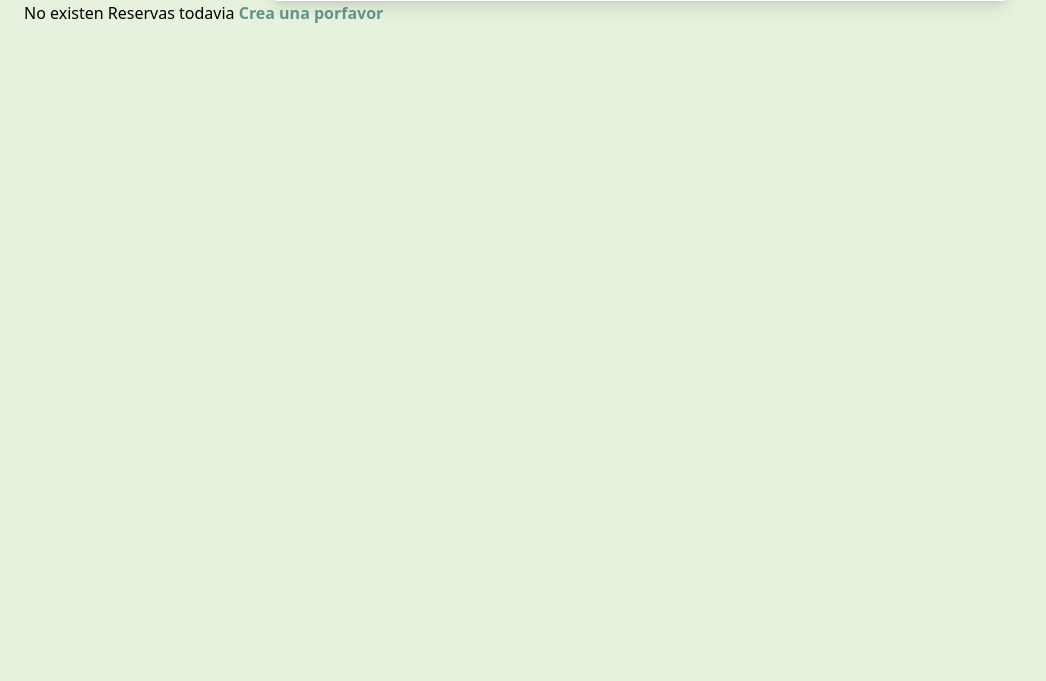
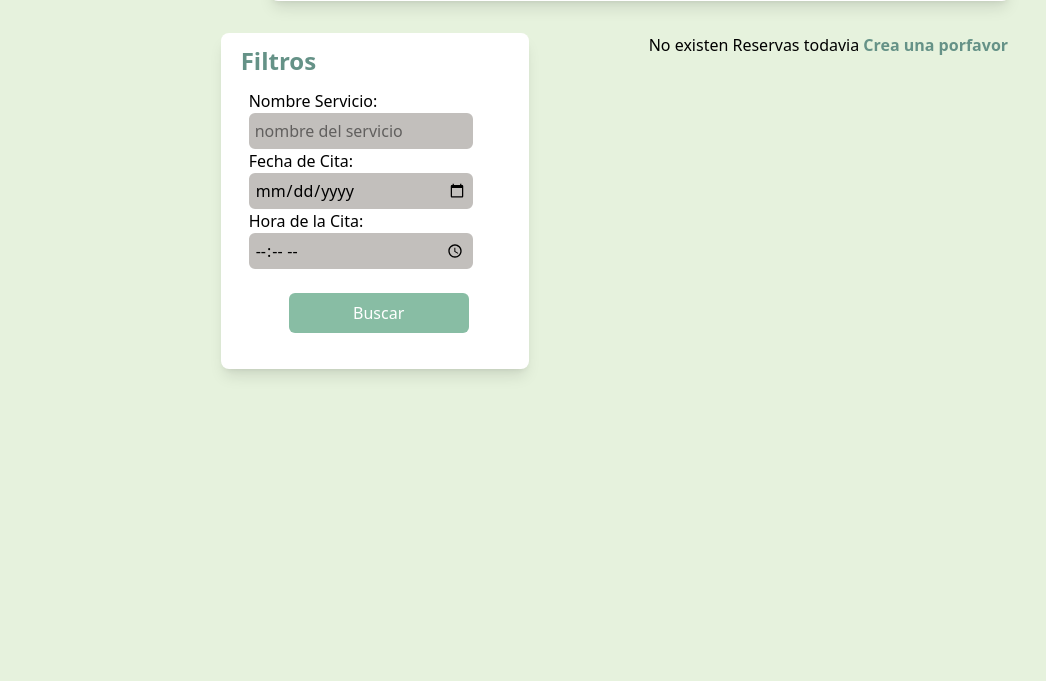
Before and after one commit to yUMIP04/PlataformReservas-AgendaServicios, a Django app: template templates/booking/mis_reservas.html in a window 1280 px wide. Shown: the part 175-856 px from the top of the page, without its empty margins (0-1046 px from the left). Run offline with Django 5.2, Linux system fonts and the light colour scheme; the template is opened without the code that fills it, so the values that code supplies are empty; some libraries are stand-ins or nearby versions; some web fonts are replaced.

Commit message:
-Terminando el frontend del formulario de filtros para el apartado de mis reservas(apunto de iniciar backend).

```diff
--- a/templates/booking/mis_reservas.html
+++ b/templates/booking/mis_reservas.html
@@ -21,8 +21,39 @@
 </div>
 </div>
 
-<!--🌟Muestra de Reservas-->
+<!--🌟MUESTRA DE RESERVAS-->
+<div class="Muestra-MisReservas flex flex-row justify-center mt-8 gap-30">
 
+<!--🌟Filtros-->
+<div class="Filtros bg-white rounded-lg w-1/4 shadow-lg">
+
+    <div class="Titulo-filtros mt-3 text-[Roboto] ml-5 text-[#659287] text-2xl font-bold">
+        <h1 class="">Filtros</h1>
+    </div>
+
+    <form action="" class=" mt-3  flex flex-col ml-2 " method="post">
+
+        <div class="form-inputs flex flex-col ml-5  ">
+        <label>Nombre Servicio:</label>
+        <input type="text" class="bg-[#C2BFBC] w-4/5 rounded-md p-1 border-2 border-[#C2BFBC] focus:outline-none focus:border-[#659287]" placeholder="nombre del servicio">
+
+
+        <label>Fecha de Cita:</label>
+        <input type="date" class="bg-[#C2BFBC] w-4/5 rounded-md p-1 border-2 border-[#C2BFBC] focus:outline-none focus:border-[#659287]" >
+
+
+        <label>Hora de la Cita:</label>
+        <input type="time" class="bg-[#C2BFBC] w-4/5 rounded-md p-1 border-2 border-[#C2BFBC] focus:outline-none focus:border-[#659287]" >
+        </div>
+
+        <div class="btn-buscar flex flex-row justify-center mt-6">
+        <input type="submit" class="cursor-pointer bg-[#88BDA4] text-white p-2 w-3/5 rounded-md transition hover:bg-[#659287]" name="btn-buscar" value="Buscar">
+        </div>
+
+    </form>
+</div>
+
+<!--🌟Card-->
 <div class="Reservas  w-1/3 h-84 grid grid-cols-1 gap-y-4  overflow-auto">
 
     {% if reservas %}
@@ -61,6 +92,7 @@
 </div>
 
 
+</div>
 
 </div>
 {% endblock  %}
```
